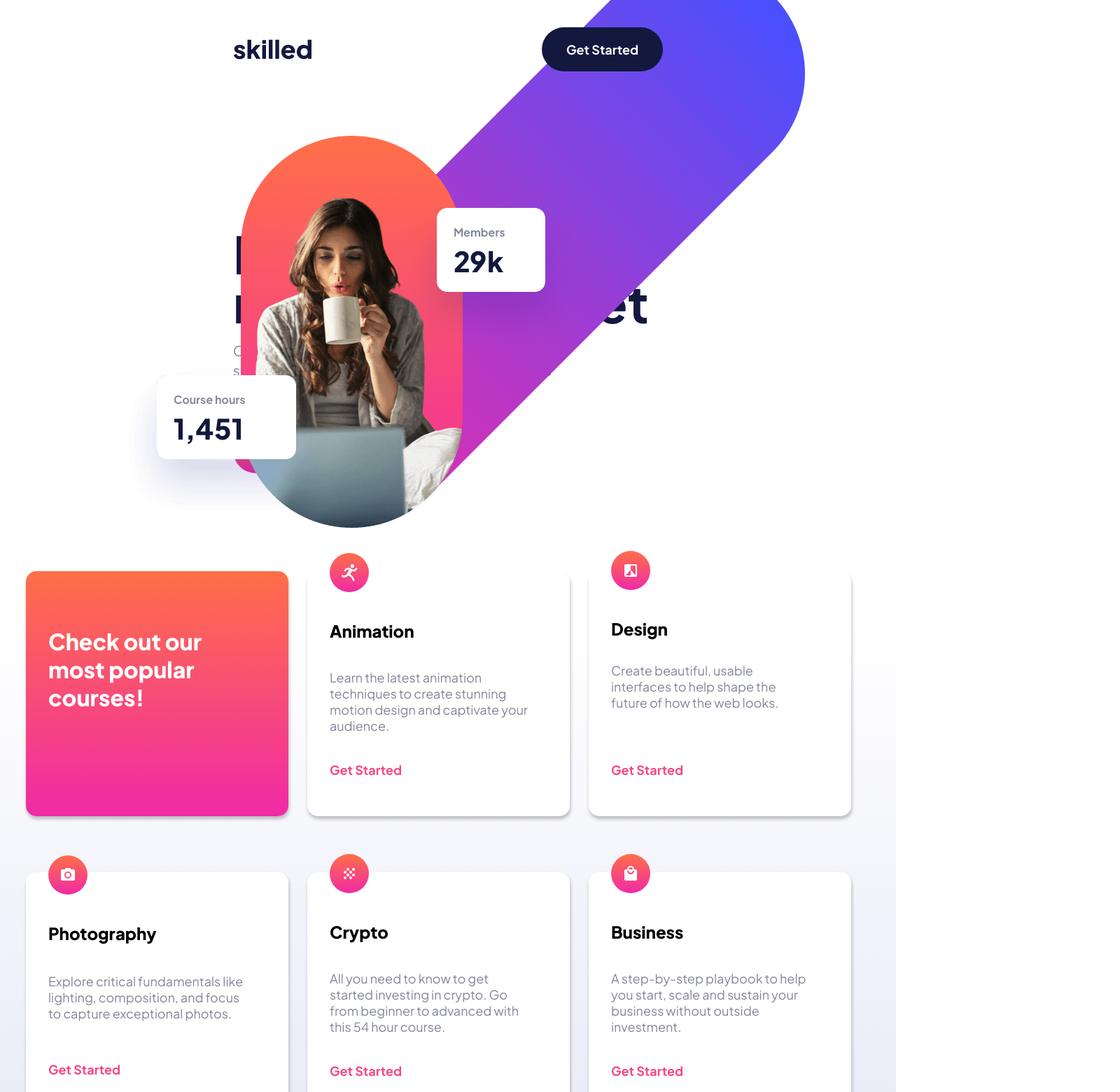
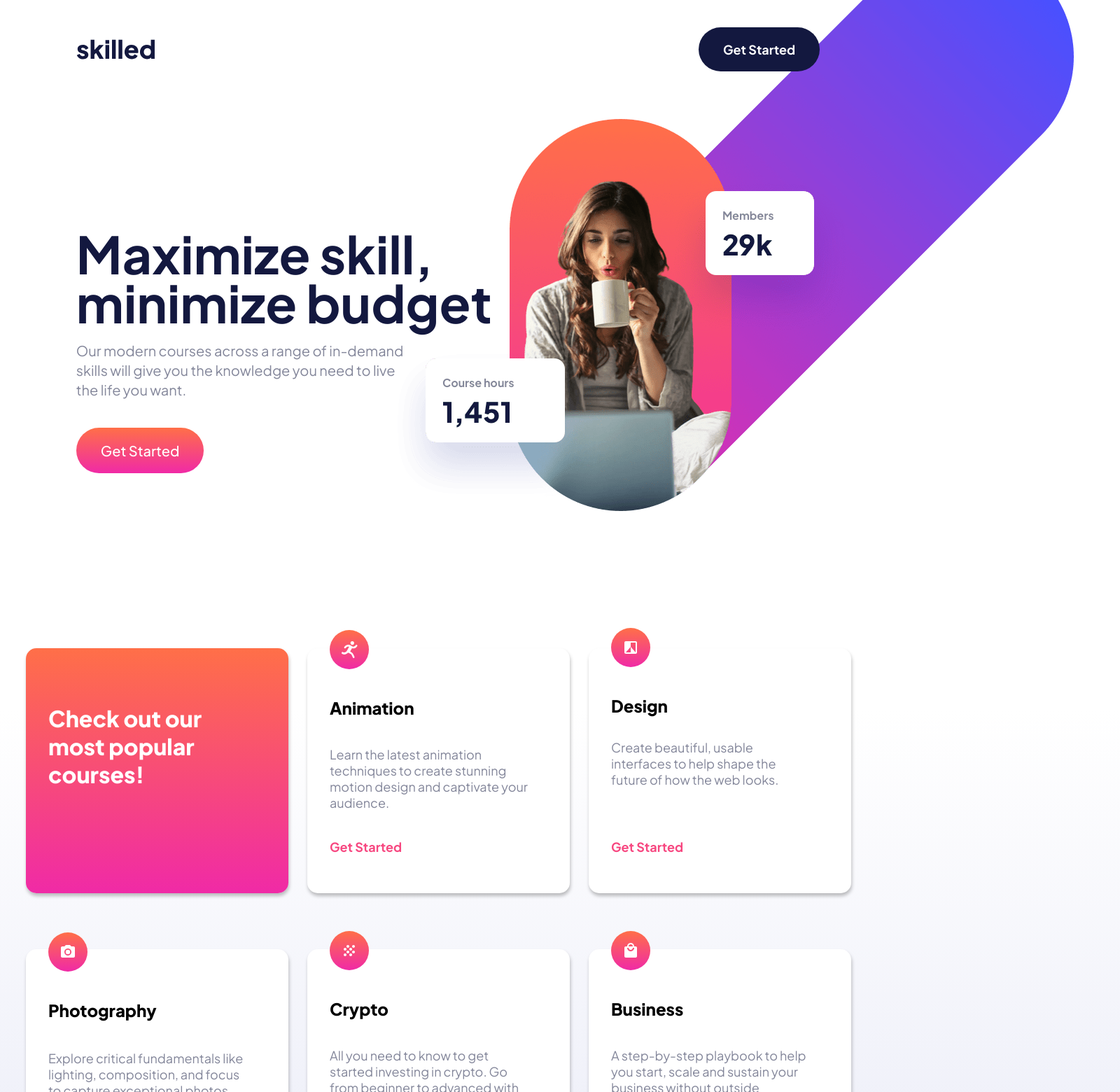
Before and after one commit to russell-crooms/skilled, a React (Vite) app: page / in a window 1280 px wide. Shown: the top 1560 px of the page at 70% size, 1600 px wide, since content can reach past the window. Built offline with nearby package versions, Linux system fonts and the light colour scheme.

Commit message:
Updated styling for screens at 1440px.

```diff
--- a/src/components/cards/Cards.css
+++ b/src/components/cards/Cards.css
@@ -130,6 +130,15 @@
     }
 }
 
+@media(max-width: 1440px) {
+    .card-container {
+        margin-bottom: 250px;
+    }
+    .cards {
+        margin-top: 300px;
+    }
+}
+
 @media (max-width: 768px) {
     .card-container {
         margin-top: 10px;
--- a/src/components/footer/Footer.css
+++ b/src/components/footer/Footer.css
@@ -36,6 +36,12 @@
     }
 }
 
+@media (max-width: 1440px) {
+    .footer-items {
+        width: 83vw;
+    }
+}
+
 @media (max-width: 768px) {
     .footer-logo {
         margin-left: 23px;
--- a/src/components/hero/Hero.css
+++ b/src/components/hero/Hero.css
@@ -57,9 +57,15 @@
     .hero-container {
         width: 48vw;
     }
+}
+
+@media (max-width: 1440px) {
+    .hero-container {
+        width: 83vw;
+    }
     .hero-container-right {
-        right: 5%;
-        top: -15%;
+        top: -18%;
+        right: -25%;
     }
 }
 
--- a/src/components/navBar/NavBar.css
+++ b/src/components/navBar/NavBar.css
@@ -29,6 +29,12 @@
     }
 }
 
+@media (max-width: 1440px) {
+    .navbar-container {
+        width: 83vw;
+    }
+}
+
 @media (max-width: 768px) {
     .navbar-container {
         width: 660px;
```
